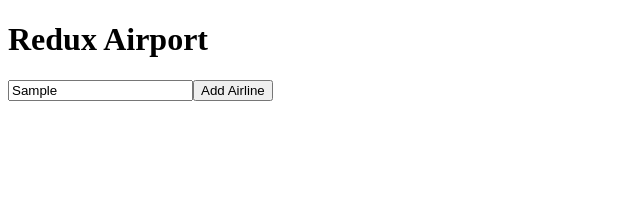
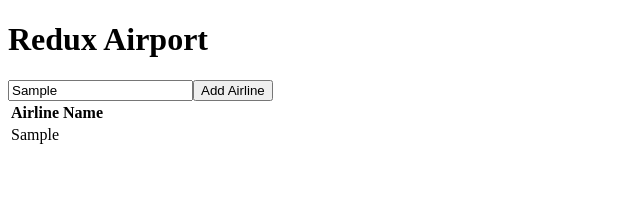
Before and after one commit to kevinanderson7/redux-airport, a React (Create React App) app: page / in a window 1280 px wide. Both pictures are taken after typing "Sample" into the empty fields and a click on the button "Add Airline". Shown: the top 197 px of the page, without its empty margins (0-640 px from the left). Built offline with nearby package versions, Linux system fonts and the light colour scheme.

Commit message:
everything seems to be working except for form component

```diff
--- a/src/components/AirlineForm/AirlineForm.js
+++ b/src/components/AirlineForm/AirlineForm.js
@@ -23,4 +23,4 @@ const mapStoreToProps = (reduxState) => {
   };
 };
 
-export default connect(mapStoreToProps)(AirlineForm);
+// export default connect(mapStoreToProps)(AirlineForm);
--- a/src/components/AirlineList/AirlineList.js
+++ b/src/components/AirlineList/AirlineList.js
@@ -0,0 +1,22 @@
+import React, { Component } from 'react';
+import { connect } from 'react-redux';
+
+class AirlineList extends Component {
+  render() {
+    return (
+      <tr>
+        {this.props.reduxState.airlineList.map((item, index) => {
+          return <td key={index}>{item}</td>;
+        })}
+      </tr>
+    );
+  }
+}
+
+const mapStoreToProps = (reduxState) => {
+  return {
+    reduxState,
+  };
+};
+
+export default connect(mapStoreToProps)(AirlineList);
--- a/src/components/AirlineTable/AirlineTable.js
+++ b/src/components/AirlineTable/AirlineTable.js
@@ -1,12 +1,18 @@
 import React, { Component } from 'react';
 import { connect } from 'react-redux';
+import AirlineList from '../AirlineList/AirlineList';
 
 class AirlineTable extends Component {
   render() {
     return (
-      <div>
-        <table>{this.props.airlineList}</table>
-      </div>
+      <table>
+        <tbody>
+          <tr>
+            <th>Airline Name</th>
+          </tr>
+          <AirlineList />
+        </tbody>
+      </table>
     );
   }
 }
--- a/src/components/App/App.js
+++ b/src/components/App/App.js
@@ -1,10 +1,14 @@
 import React, { Component } from 'react';
 import { connect } from 'react-redux';
-import AirlineForm from '../AirlineForm/AirlineForm';
+// import AirlineForm from '../AirlineForm/AirlineForm';
 import AirlineTable from '../AirlineTable/AirlineTable';
 
 class App extends Component {
+  state = {
+    enteredAirline: '',
+  };
   handleClick = () => {
+    console.log('clicking add airline');
     this.props.dispatch({
       type: 'ADD_AIRLINE_TO_LIST',
       payload: { airline: this.state.enteredAirline },
@@ -20,7 +24,14 @@ class App extends Component {
   render() {
     return (
       <div>
-        <AirlineForm />
+        {/* <AirlineForm /> */}
+        <h1>Redux Airport</h1>
+        <input
+          type="text"
+          onChange={this.handleAirlineInputChange}
+          placeholder="Airline Name"
+        />
+        <button onClick={this.handleClick}>Add Airline</button>
         <AirlineTable />
       </div>
     );
```
